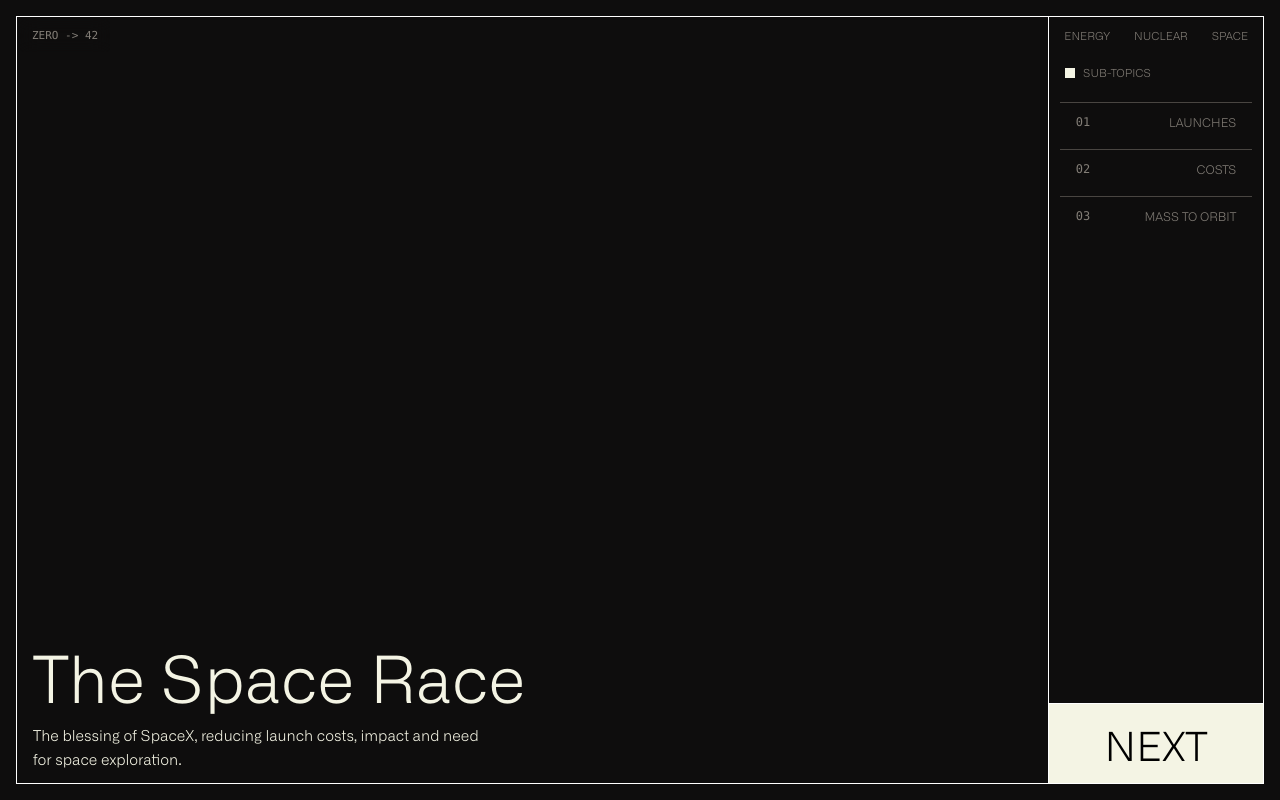
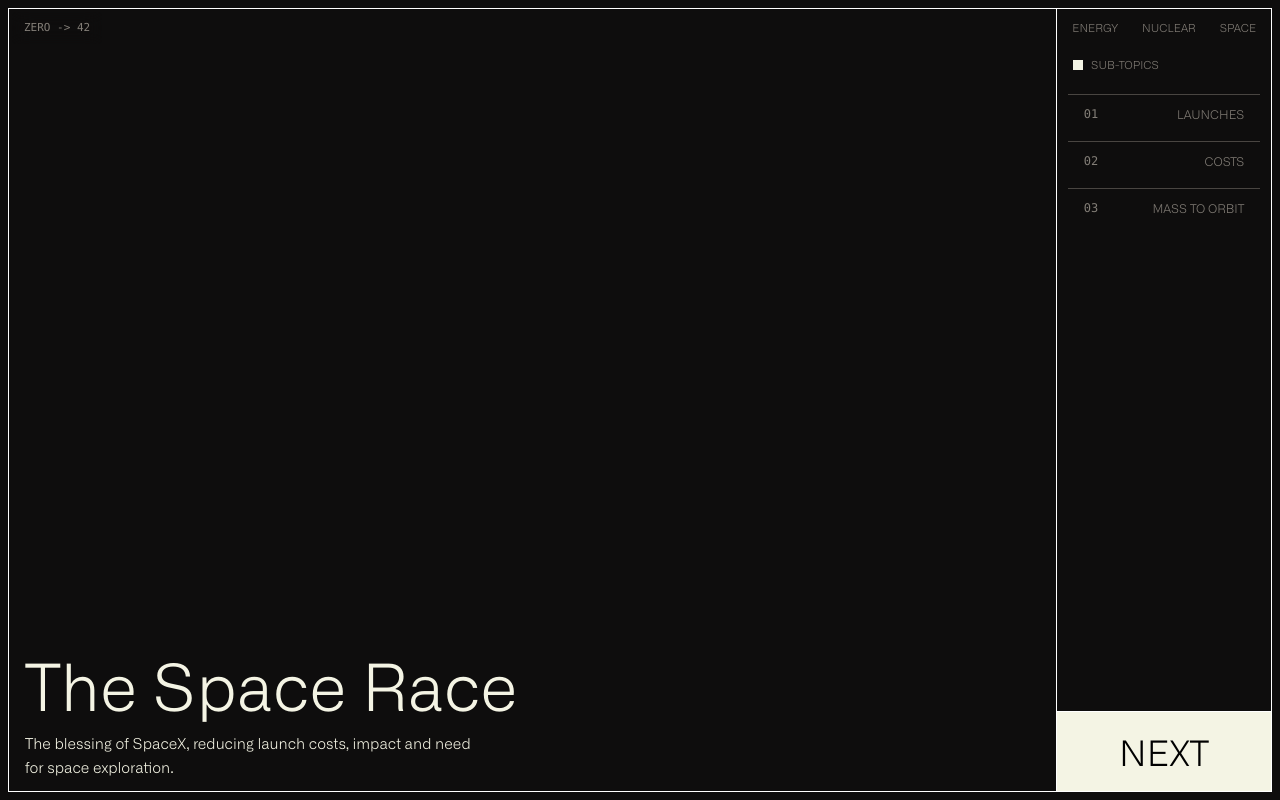
Before and after one commit to tanaydesai/outer-reach, a Next.js app: page /space in a window 1280 px wide. Built offline with nearby package versions, Linux system fonts and the light colour scheme.

Commit message:
COMPLETE REVAMP OUTER REACH 3.0

```diff
--- a/app/energy/page.js
+++ b/app/energy/page.js
@@ -37,7 +37,7 @@ export default function Home() {
         <Tabs defaultValue="home" className='frame' onValueChange={setTab} value={tab}>
 
           <TabsContent value="home">
-              <InViewFade delay={500} className='absolute bottom-3'>
+              <InViewFade delay={500} className='absolute bottom-4'>
                 <TextRevealWipe className='title'>Road to Energy</TextRevealWipe>
                 <TextRevealWipe delay={1.2} className='title'>Abundance</TextRevealWipe>
                 <div className='description'>Global energy mix, renewables and capacity growth, leaderboards, per capita and more.</div>
--- a/app/nuclear/page.js
+++ b/app/nuclear/page.js
@@ -30,7 +30,7 @@ export default function Home() {
         <Tabs defaultValue="home" className='frame' onValueChange={setTab} value={tab}>
 
           <TabsContent value="home">
-              <InViewFade delay={500} className='flex-1 absolute bottom-3'>
+              <InViewFade delay={500} className='flex-1 absolute bottom-4'>
                 <TextRevealWipe className='title'>Nuclear Seeks</TextRevealWipe>
                 <TextRevealWipe delay={1.2} className='title'>Vengeance</TextRevealWipe>
                 <div className='description'><div>World's nuclear landscape, return to glory, truth about safety and {"\n"} recycling metrics.</div></div>
--- a/app/page.js
+++ b/app/page.js
@@ -18,7 +18,7 @@ export default function Home() {
         <div className='frame'>
 
          <div className='frame-content'>
-            <Marquee delay={3} className='h-[320px] md:h-[450px] mt-10 sm:mt-5 lg:mt-8 overflow-hidden' autoFill speed={50}>
+            <Marquee delay={3} className='h-[260px] md:h-[450px] mt-6 sm:mt-5 lg:mt-8 overflow-hidden' autoFill speed={50}>
               <InViewFade delay={600} className='w-full px-5 gap-10 grid grid-cols-3'>
                 <Image src={img} className='w-[250px] md:w-[300px] h-auto'/>
                 <Image src={img2} className='w-[270px] md:w-[315px] h-auto'/>
--- a/components/navbar.js
+++ b/components/navbar.js
@@ -9,7 +9,7 @@ export const Navbar = () => {
   const pathname = usePathname();
 
   return (
-    <div className="fixed top-4 px-5 z-[100] w-full flex items-center justify-between h-[40px]">
+    <div className="fixed top-2 px-3 z-[100] w-full flex items-center justify-between h-[40px]">
       <Link href="/"><DecryptText className='navbar-box font-mono backdrop-blur-[10px] flex-1' text='Zero -> 42'/></Link>
 
       <div className="flex relative">
--- a/styles/tailwind.css
+++ b/styles/tailwind.css
@@ -5,7 +5,7 @@
 
 @layer components {
     .main {
-        @apply absolute top-0 left-0 w-full h-full p-4 flex
+        @apply absolute top-0 left-0 w-full h-full p-2 flex
     }
     .frame {
         @apply w-full border-white border h-full md:flex
@@ -17,7 +17,7 @@
         @apply md:w-[215px] relative md:pt-10 md:h-full w-full flex md:block border-t border-t-white md:border-t-0 md:border-l md:border-l-white
     }
     .frame-button {
-        @apply h-[80px] w-[145px] md:w-full border-t bg-[#f4f4e4] border-t-white flex uppercase items-center justify-center text-[40px] font-a1
+        @apply h-[80px] w-[105px] md:w-full border-t bg-[#f4f4e4] border-t-white flex uppercase items-center justify-center text-[35px] font-a1
     }
     .loading-page {
         @apply absolute top-1/2 left-1/2 -translate-x-1/2 -translate-y-1/2 flex items-center justify-center text-[#463f3a] font-planer-m text-[35px] md:text-[70px]
```
